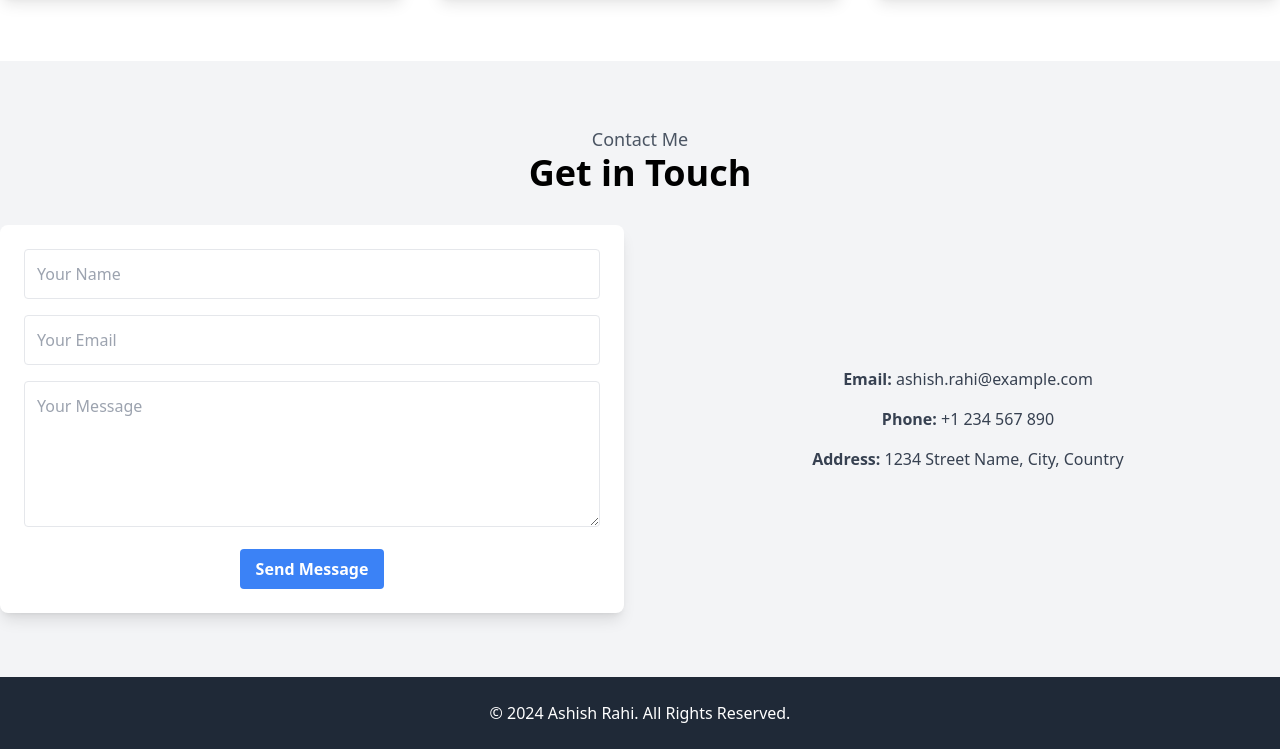
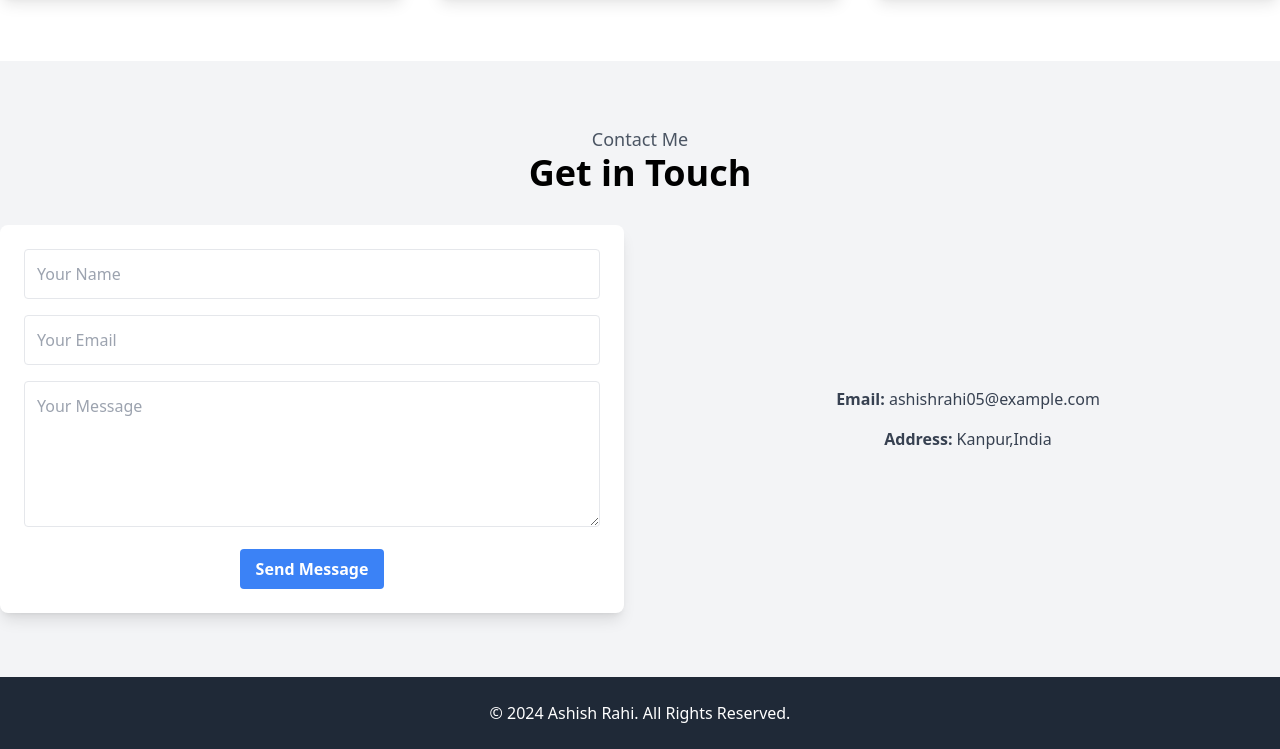
Before and after one commit to ashishrahi/portfolio, a plain HTML site: page index.html in a window 1280 px wide. Shown: the part 1879-2628 px from the top of the page. Drawn offline with nearby package versions, Linux system fonts and the light colour scheme; no server answers; files whose address does not match are found by name.

Commit message:
new files

```diff
--- a/index.html
+++ b/index.html
@@ -190,9 +190,9 @@
                     </button>
                 </form>
                 <div class="flex flex-col justify-center">
-                    <p class="text-gray-700 mb-4"><strong>Email:</strong> ashish.rahi@example.com</p>
-                    <p class="text-gray-700 mb-4"><strong>Phone:</strong> +1 234 567 890</p>
-                    <p class="text-gray-700"><strong>Address:</strong> 1234 Street Name, City, Country</p>
+                    <p class="text-gray-700 mb-4"><strong>Email:</strong> ashishrahi05@example.com</p>
+                    <!-- <p class="text-gray-700 mb-4"><strong>Phone:</strong> +1 234 567 890</p> -->
+                    <p class="text-gray-700"><strong>Address:</strong> Kanpur,India</p>
                 </div>
             </div>
         </div>
```
